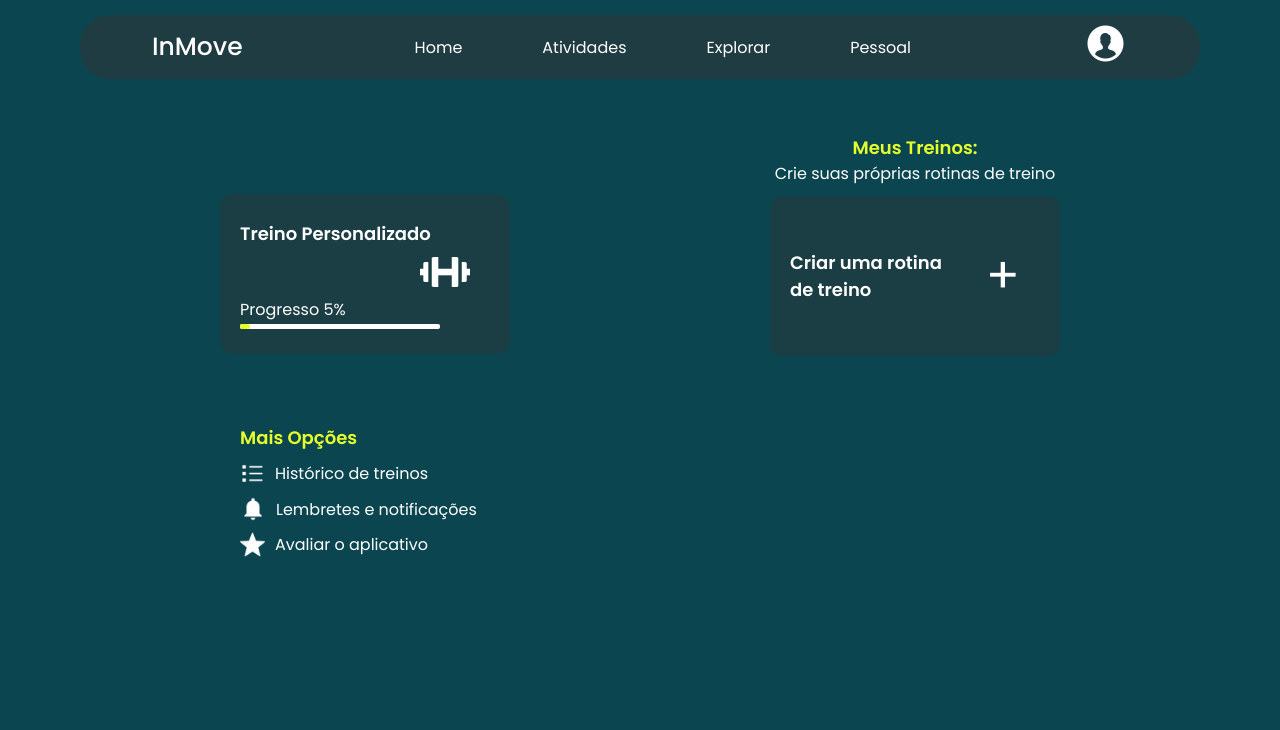
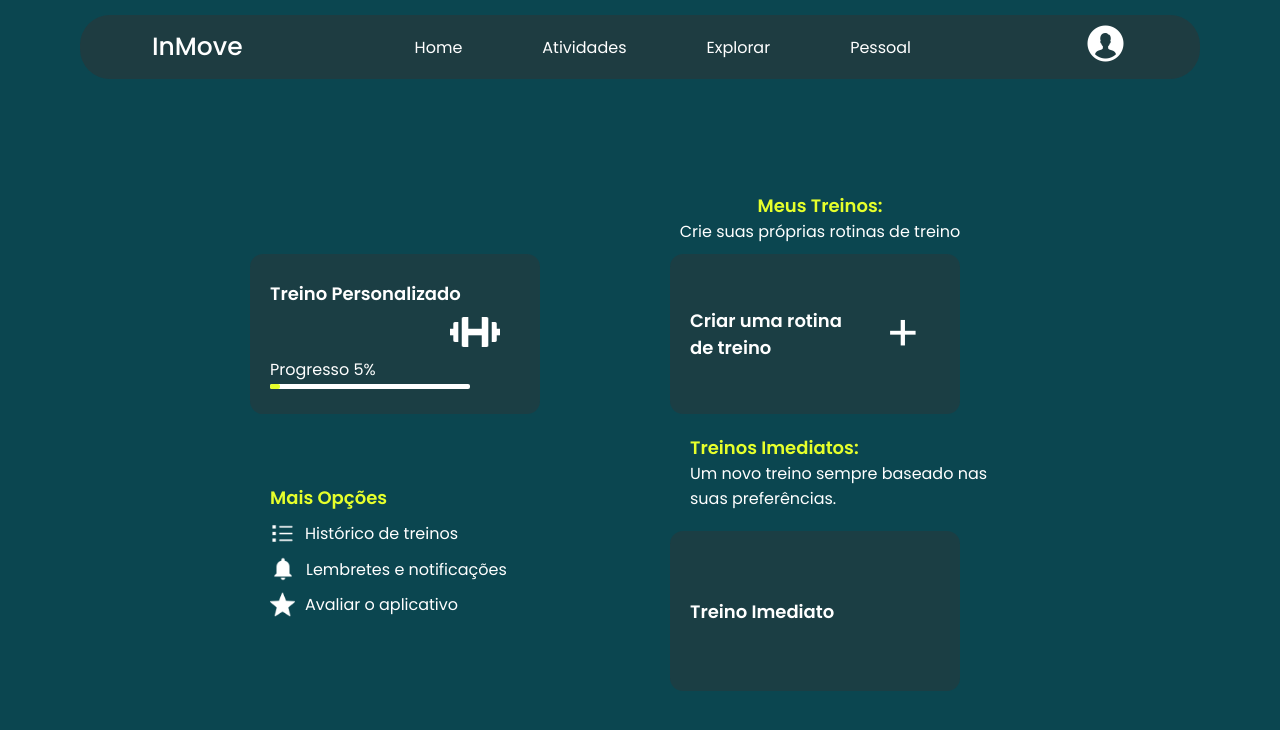
Before and after one commit to InMovePI/InMoveFront, a Vue app: page /principal in a window 1280 px wide. Shown: the top 730 px of the page. Built offline with nearby package versions, Linux system fonts and the light colour scheme.

Commit message:
feat: adicionar seção de treinos imediatos na PrincipalView

```diff
--- a/src/views/PrincipalView.vue
+++ b/src/views/PrincipalView.vue
@@ -56,6 +56,14 @@ const progresso = `${(etapa / 100) * 100}%`
         <h1>Criar uma rotina de treino</h1>
         <p>+</p>
       </div>
+
+      <div class="texto2">
+        <h1>Treinos Imediatos:</h1>
+        <p>Um novo treino sempre baseado nas suas preferências.</p>
+      </div>
+      <div class="container2">
+        <h1>Treino Imediato</h1>
+      </div>
     </div>
   </main>
 </template>
@@ -66,9 +74,29 @@ main {
   justify-content: space-between;
 }
 
+
+.direita {
+  margin: 0px 90px;
+}
+
+.texto2{
+  margin: 20px;
+}
+
+.texto2 h1{
+  font-size: 18px;
+  color: #e6ff2b;
+  font-weight: 600;
+}
+
+.texto2 p{
+  color: white;
+  width: 300px
+}
+
 .container2 {
   width: 250px;
-  margin:  10px 220px 0 0;
+  margin: 10px 20px 0 0;
   position: relative;
 }
 
@@ -98,10 +126,11 @@ main {
 
 .texto p {
   color: white;
+  width: 300px;
 }
 
 .texto {
-  margin: 40px 220px 0px 0px;
+  margin: 98px 220px 0px 0px;
   font-family: poppins, sans-serif;
   text-align: center;
 }
@@ -115,7 +144,7 @@ main {
 }
 
 .opcoes {
-  margin: 50px 0px 0px 220px;
+  margin: 50px 0px 0px 250px;
   padding: 20px;
   display: flex;
   flex-direction: column;
@@ -164,7 +193,7 @@ main {
 .container {
   align-items: flex-start; /* alinha à esquerda */
   width: 250px;
-  margin: 100px 0px 0px 220px;
+  margin: 160px 0px 0px 250px;
 }
 
 .container h1,
```
Also changed, not shown: 1 other file (tests, documents, lock files or other folders).
